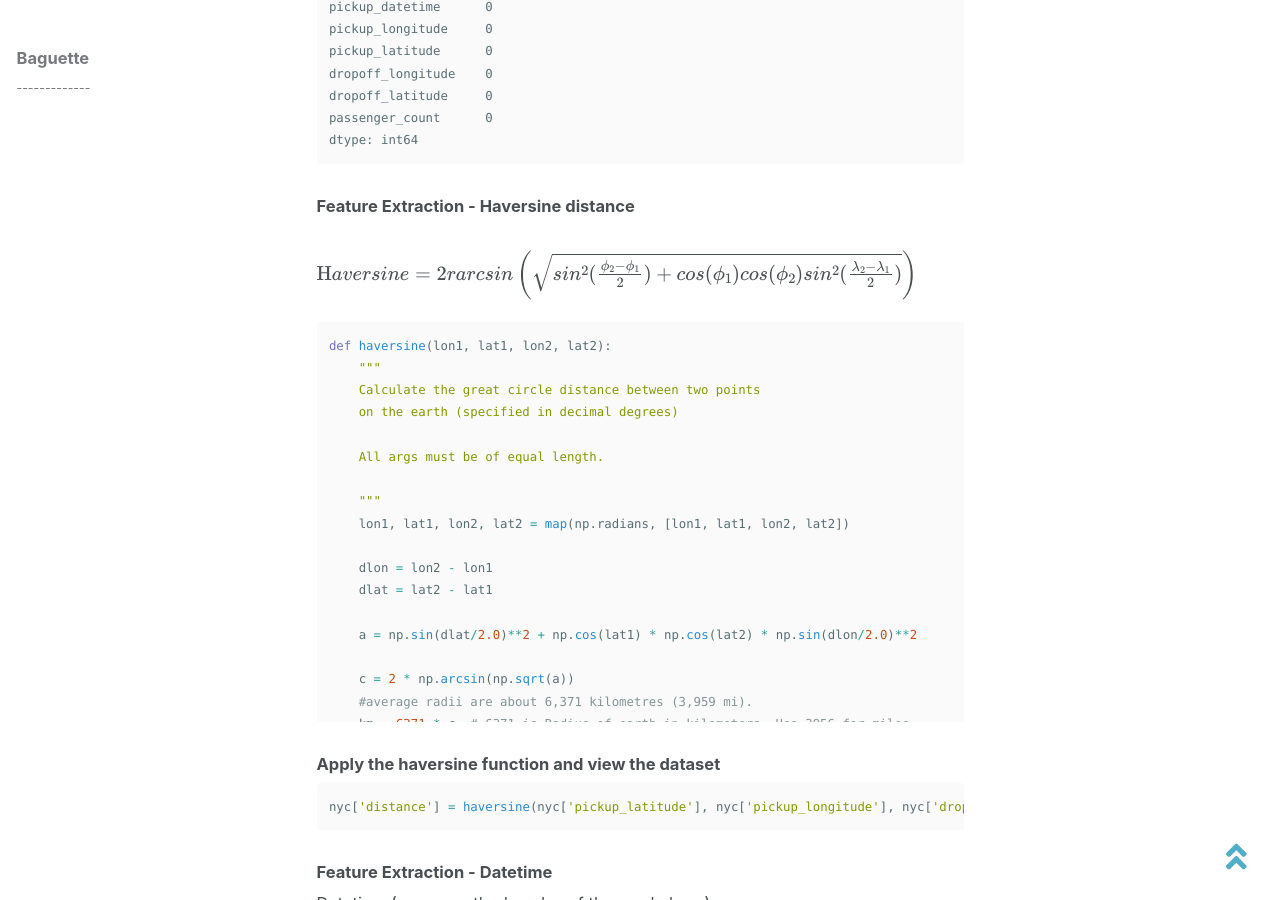
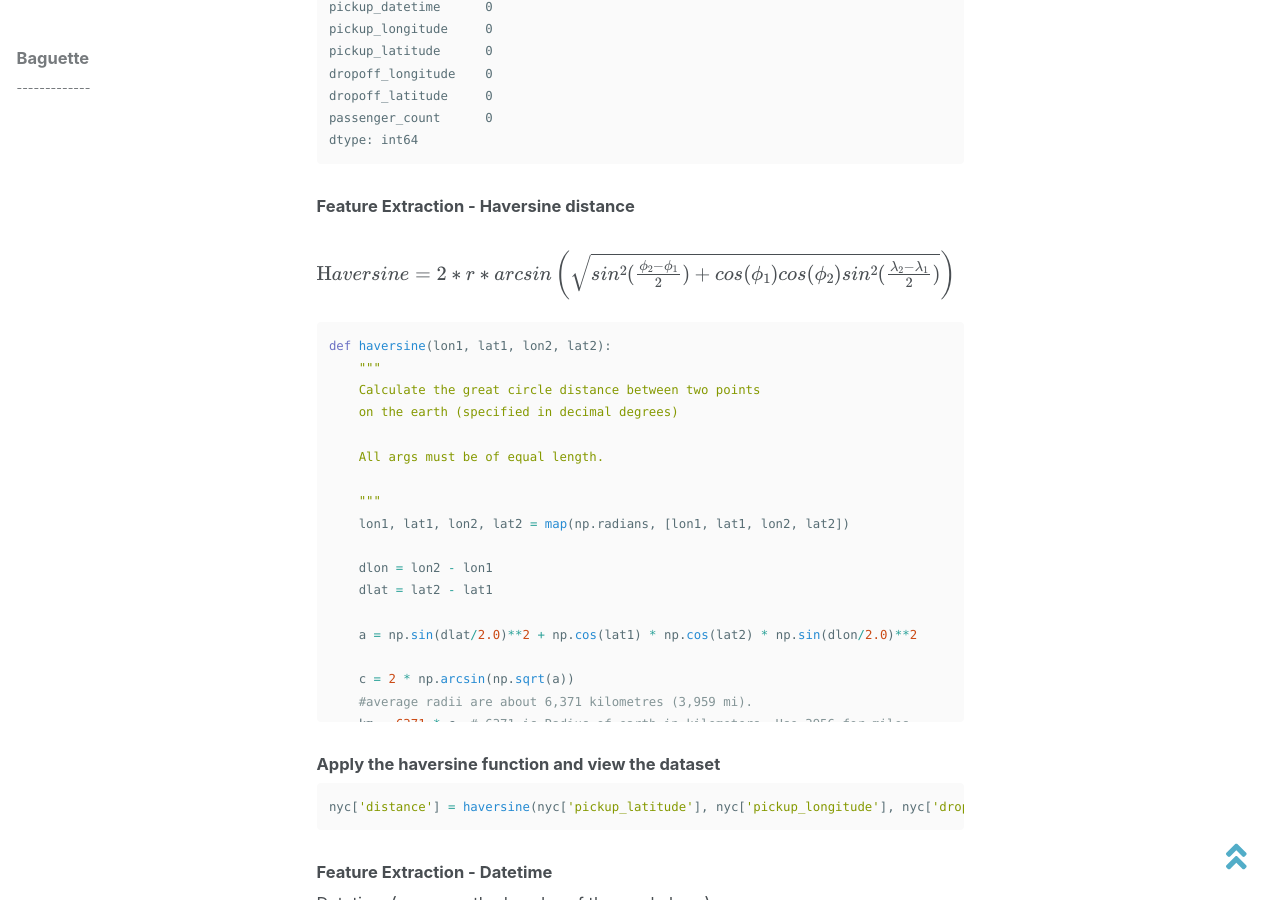
Before and after one commit to baguettexci/baguettexci.gituhb.io, a Jekyll site: the page built from _posts/2018-10-28-NYC-Taxi.md, in a window 1280 px wide and 900 px high, scrolled down 2286 px. Built offline with Jekyll 4.4.1, drawn with Linux system fonts in a browser that asks for light colours; nearby versions of some CDN libraries; formulas are drawn with MathJax 3.

Commit message:
Update 2018-10-28-NYC-Taxi.md

````diff
--- a/_posts/2018-10-28-NYC-Taxi.md
+++ b/_posts/2018-10-28-NYC-Taxi.md
@@ -148,7 +148,7 @@
 ### Feature Extraction - Haversine distance
 
 <br/>
-$${\text Haversine}= {\text 2r arcsin}\left(\sqrt {sin^2(\frac{\phi_2 - \phi_1}{2}) + cos(\phi_1)cos(\phi_2)sin^2(\frac{\lambda_2 - \lambda_1}{2})}\right)$$
+$${\text Haversine}= {\text 2*r* arcsin}\left(\sqrt {sin^2(\frac{\phi_2 - \phi_1}{2}) + cos(\phi_1)cos(\phi_2)sin^2(\frac{\lambda_2 - \lambda_1}{2})}\right)$$
 <br/>
 
 ```python
````
